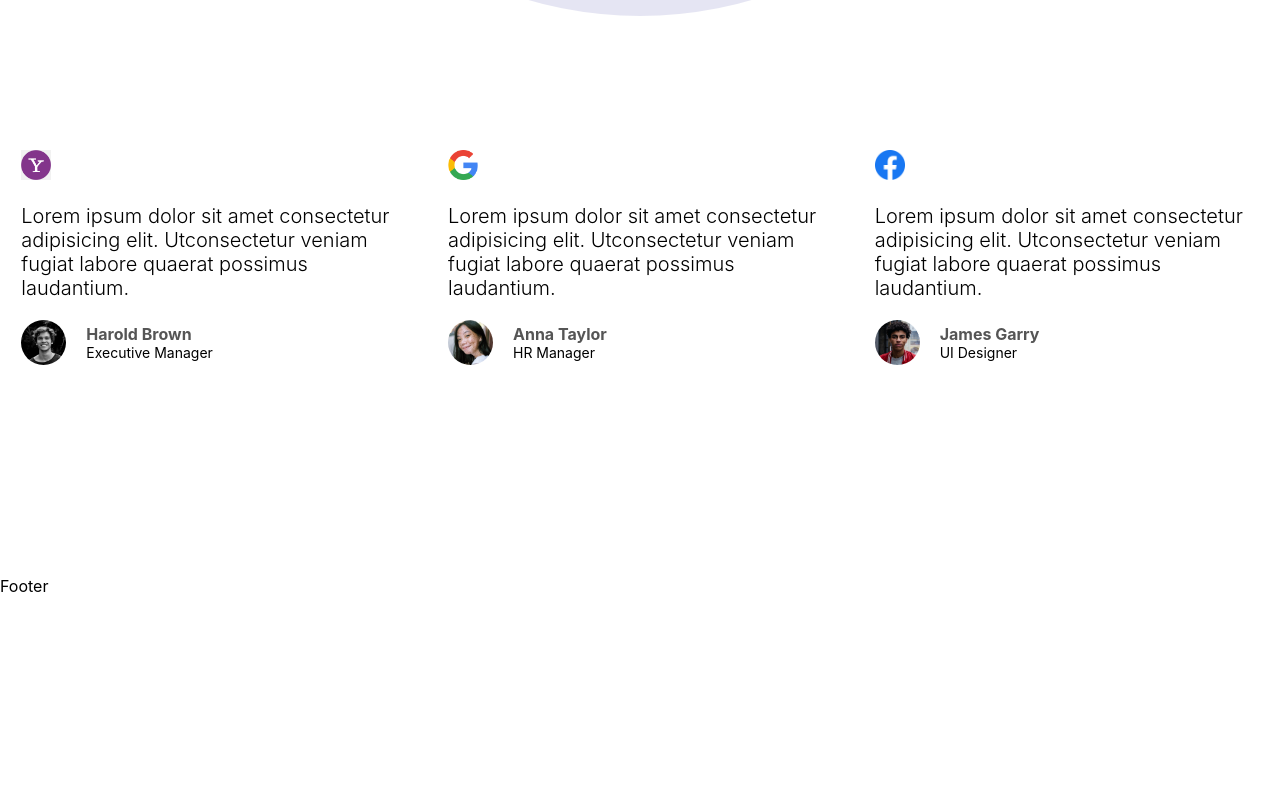
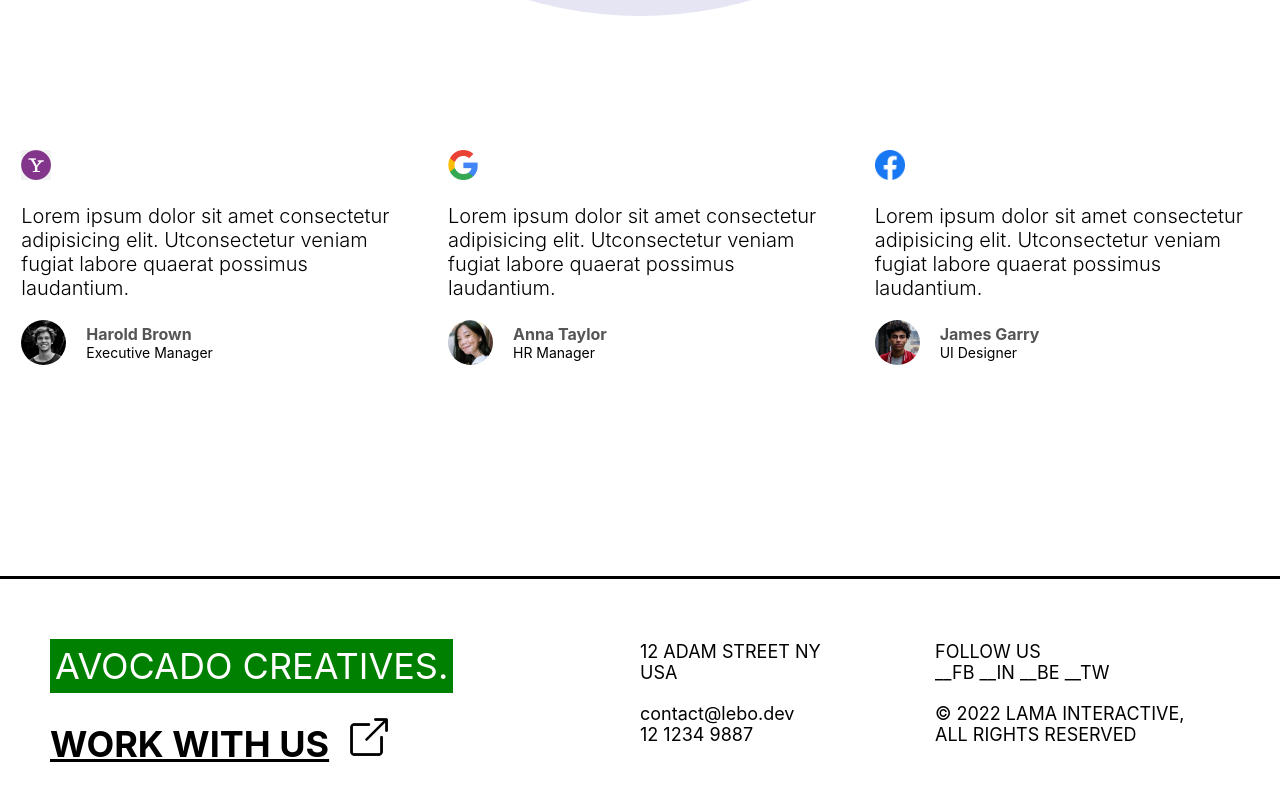
Before and after one commit to tafitahery/next-agency, a Next.js app: page / in a window 1280 px wide. Shown: the part 2311-3111 px from the top of the page. Before the commit the page ends 2907 px from the top, so only its background shows below. Built offline with nearby package versions, Linux system fonts and the light colour scheme.

Commit message:
Footer Component

```diff
--- a/components/Footer.jsx
+++ b/components/Footer.jsx
@@ -1,5 +1,37 @@
-import React from 'react';
+import Image from 'next/image';
+import Link from 'next/link';
+import styles from '../styles/Footer.module.css';
 
 export default function Footer() {
-  return <div>Footer</div>;
+  return (
+    <div className={styles.container}>
+      <div className={styles.carL}>
+        <h1 className={styles.title}>AVOCADO CREATIVES.</h1>
+        <h1 className={styles.linkTitle}>
+          <Link href="/contact">
+            <span className={styles.linkText}>WORK WITH US</span>
+            <Image src="/img/link.png" width="40" height="40" alt="" />
+          </Link>
+        </h1>
+      </div>
+      <div className={styles.carS}>
+        <div className={styles.cardItem}>
+          12 ADAM STREET NY <br /> USA
+        </div>
+        <div className={styles.cardItem}>
+          contact@lebo.dev <br /> 12 1234 9887
+        </div>
+      </div>
+      <div className={styles.carS}>
+        <div className={styles.cardItem}>
+          FOLLOW US <br /> __FB __IN __BE __TW
+        </div>
+        <div className={styles.cardItem}>
+          © 2022 LAMA INTERACTIVE,
+          <br />
+          ALL RIGHTS RESERVED
+        </div>
+      </div>
+    </div>
+  );
 }
--- /dev/null
+++ b/styles/Footer.module.css
@@ -0,0 +1,37 @@
+.container {
+  height: 250px;
+  border-top: 3px solid black;
+  display: flex;
+  justify-content: space-around;
+  align-items: center;
+  font-size: 18px;
+  padding: 50px;
+}
+
+.carL {
+  flex: 2;
+}
+
+.title {
+  font-weight: 400;
+  color: white;
+  background-color: green;
+  padding: 5px;
+  width: max-content;
+}
+
+.linkTitle {
+  text-decoration: underline;
+}
+
+.linkText {
+  margin-right: 20px;
+}
+
+.carS {
+  flex: 1;
+}
+
+.cardItem {
+  margin-bottom: 20px;
+}
```
